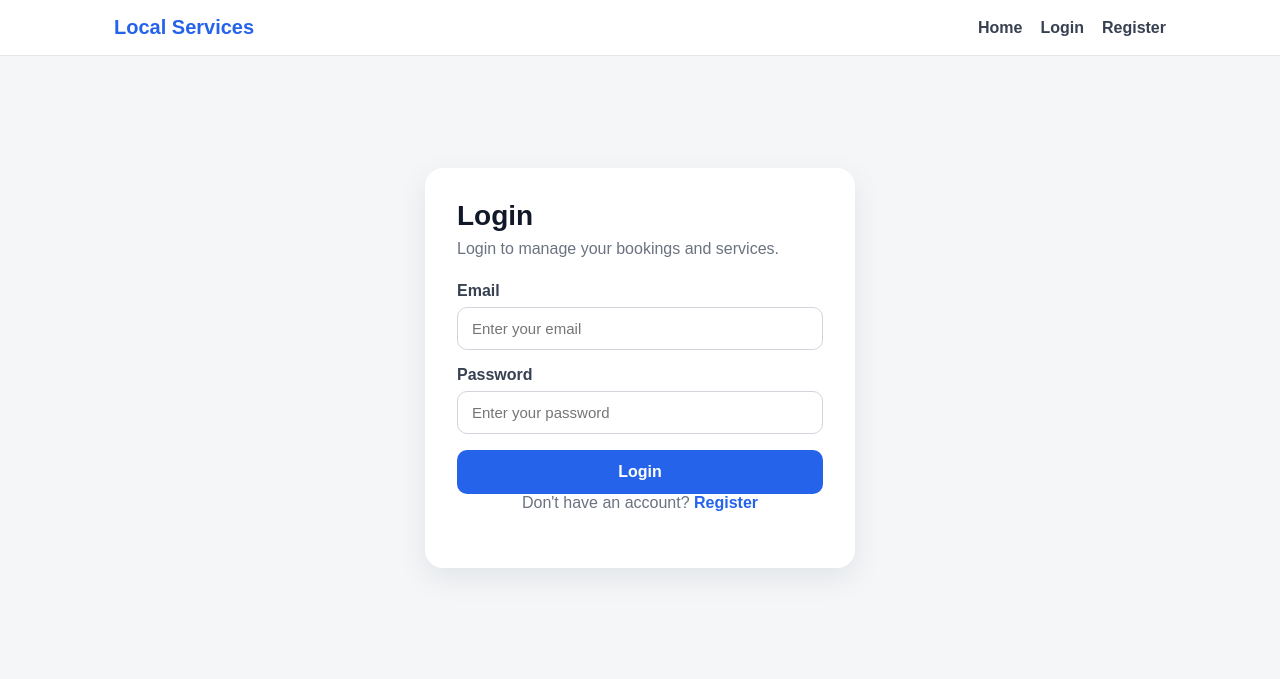
After one commit to mostafa2742002/Local-Services-Booking-Platform, a Flask app: page /auth/login in a window 1280 px wide. The commit adds this page. Shown: the top 679 px of the page. Run offline with Flask 3, Linux system fonts and the light colour scheme.

Commit message:
Add authentication templates and styles for login and registration

```diff
--- /dev/null
+++ b/app/static/css/auth.css
@@ -0,0 +1,65 @@
+.auth-page {
+    min-height: 70vh;
+    display: flex;
+    justify-content: center;
+    align-items: center;
+}
+
+.auth-card {
+    width: 100%;
+    max-width: 430px;
+    background: #ffffff;
+    padding: 32px;
+    border-radius: 18px;
+    box-shadow: 0 10px 30px rgba(15, 23, 42, 0.08);
+}
+
+.auth-card h1 {
+    margin: 0 0 8px;
+    font-size: 28px;
+    color: #111827;
+}
+
+.auth-card p {
+    margin: 0 0 24px;
+    color: #6b7280;
+}
+
+.auth-form {
+    display: flex;
+    flex-direction: column;
+    gap: 16px;
+}
+
+.form-group {
+    display: flex;
+    flex-direction: column;
+    gap: 7px;
+}
+
+.form-group label {
+    font-weight: 700;
+    color: #374151;
+}
+
+.form-group input {
+    padding: 12px 14px;
+    border: 1px solid #d1d5db;
+    border-radius: 10px;
+    font-size: 15px;
+}
+
+.form-group input:focus {
+    outline: none;
+    border-color: #2563eb;
+}
+
+.auth-switch {
+    margin-top: 20px;
+    text-align: center;
+}
+
+.auth-switch a {
+    color: #2563eb;
+    font-weight: 700;
+}
--- /dev/null
+++ b/app/static/css/style.css
@@ -0,0 +1,116 @@
+* {
+    box-sizing: border-box;
+}
+
+body {
+    margin: 0;
+    font-family: Arial, sans-serif;
+    background: #f4f6f8;
+    color: #1f2937;
+}
+
+a {
+    text-decoration: none;
+    color: inherit;
+}
+
+/* Header */
+
+.site-header {
+    background: #ffffff;
+    border-bottom: 1px solid #e5e7eb;
+}
+
+.navbar {
+    max-width: 1100px;
+    margin: 0 auto;
+    padding: 16px 24px;
+
+    display: flex;
+    justify-content: space-between;
+    align-items: center;
+}
+
+.logo {
+    font-size: 20px;
+    font-weight: 700;
+    color: #2563eb;
+}
+
+.nav-links {
+    display: flex;
+    align-items: center;
+    gap: 18px;
+}
+
+.nav-links a {
+    color: #374151;
+    font-weight: 600;
+}
+
+.nav-links a:hover {
+    color: #2563eb;
+}
+
+.user-name {
+    color: #111827;
+    font-weight: 700;
+}
+
+/* Page */
+
+.page-content {
+    max-width: 1100px;
+    margin: 0 auto;
+    padding: 32px 24px;
+}
+
+/* Flash Messages */
+
+.flash-container {
+    margin-bottom: 20px;
+}
+
+.flash-message {
+    padding: 12px 14px;
+    border-radius: 10px;
+    margin-bottom: 10px;
+    font-weight: 600;
+}
+
+.flash-success {
+    background: #dcfce7;
+    color: #166534;
+}
+
+.flash-error {
+    background: #fee2e2;
+    color: #991b1b;
+}
+
+.flash-warning {
+    background: #fef3c7;
+    color: #92400e;
+}
+
+.flash-info {
+    background: #dbeafe;
+    color: #1e40af;
+}
+
+/* Common Buttons */
+
+.primary-btn {
+    border: none;
+    background: #2563eb;
+    color: #ffffff;
+    padding: 13px 16px;
+    border-radius: 10px;
+    font-size: 16px;
+    font-weight: 700;
+    cursor: pointer;
+}
+
+.primary-btn:hover {
+    background: #1d4ed8;
+}
--- /dev/null
+++ b/app/templates/auth/login.html
@@ -0,0 +1,46 @@
+{% extends "base.html" %}
+
+{% block styles %}
+    <link rel="stylesheet" href="{{ url_for('static', filename='css/auth.css') }}">
+{% endblock %}
+
+{% block content %}
+
+<section class="auth-page">
+    <div class="auth-card">
+        <h1>Login</h1>
+        <p>Login to manage your bookings and services.</p>
+
+        <form action="{{ url_for('users.submit_login_form') }}" method="post" class="auth-form">
+            <div class="form-group">
+                <label for="email">Email</label>
+                <input
+                    type="email"
+                    id="email"
+                    name="email"
+                    value="{{ email or '' }}"
+                    placeholder="Enter your email"
+                >
+            </div>
+
+            <div class="form-group">
+                <label for="password">Password</label>
+                <input
+                    type="password"
+                    id="password"
+                    name="password"
+                    placeholder="Enter your password"
+                >
+            </div>
+
+            <button type="submit" class="primary-btn">Login</button>
+        </form>
+
+        <p class="auth-switch">
+            Don't have an account?
+            <a href="{{ url_for('users.show_register_page') }}">Register</a>
+        </p>
+    </div>
+</section>
+
+{% endblock %}
--- a/app/templates/base.html
+++ b/app/templates/base.html
@@ -4,6 +4,8 @@
     <meta charset="UTF-8">
     <title>{{ title or "Local Services Booking Platform" }}</title>
     <link rel="stylesheet" href="{{ url_for('static', filename='css/style.css') }}">
+    {% block styles %}
+    {% endblock %}
 </head>
 <body>
 
```
Also changed, not shown: app/templates/auth/register.html (added, +68 -0 lines).
